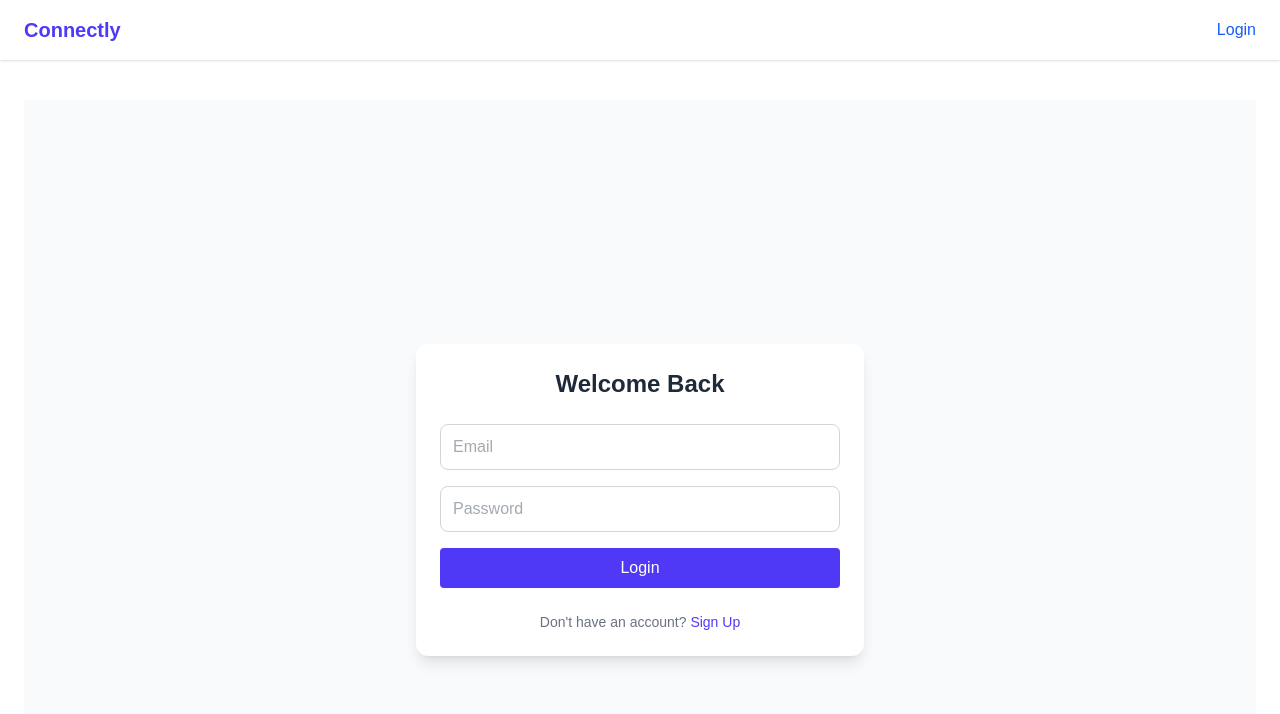
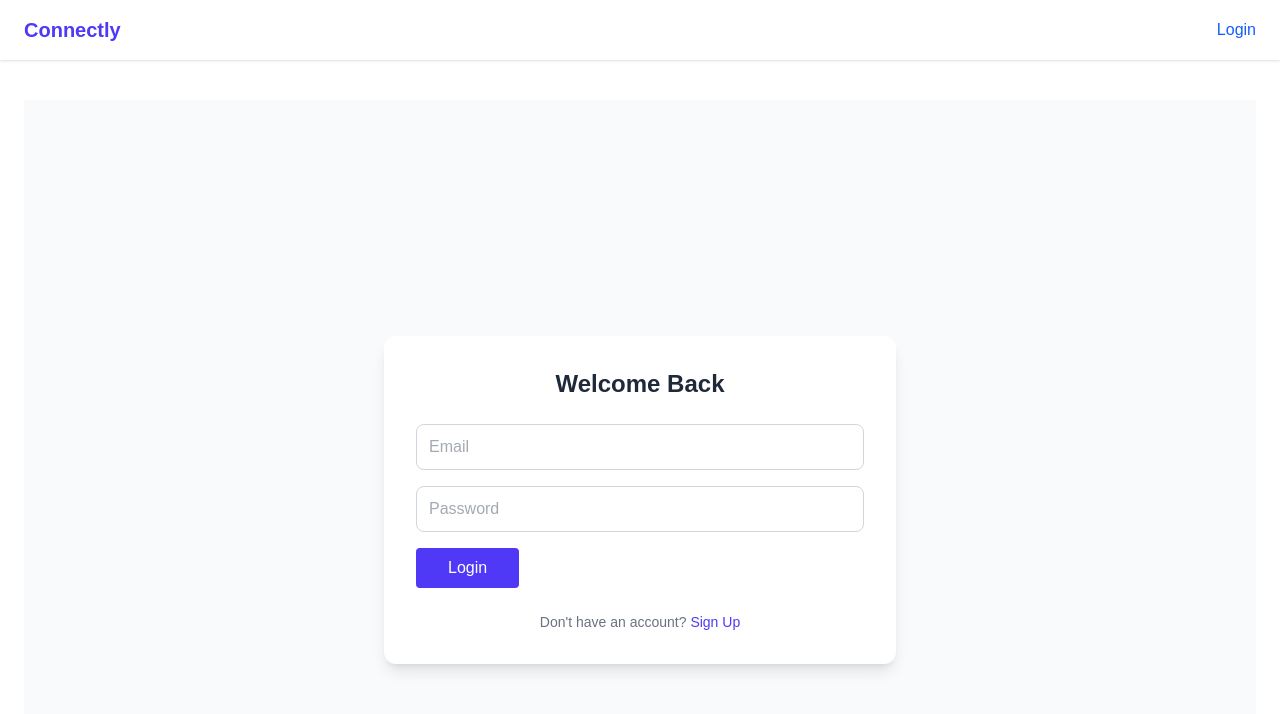
Before and after one commit to Tshergzeh/connectly, a Next.js app in the folder frontend/: page /login in a window 1280 px wide. Shown: the top 714 px of the page. Built offline with nearby package versions, Linux system fonts and the light colour scheme; no server answers.

Commit message:
chore: improve responsiveness on login page

```diff
--- a/frontend/app/login/page.jsx
+++ b/frontend/app/login/page.jsx
@@ -2,12 +2,16 @@
 
 import { useRouter } from 'next/navigation';
 import { useState } from 'react';
+import Link from 'next/link';
+
 import Input from '@/components/ui/Input';
 import Button from '@/components/ui/Button';
+import Spinner from '@/components/ui/Spinner';
 import api from '@/lib/api';
 
 export default function LoginPage() {
   const router = useRouter();
+  const [loading, setLoading] = useState(false);
   const [form, setForm] = useState({ email: '', password: '' });
   const [message, setMessage] = useState('');
 
@@ -21,6 +25,7 @@ export default function LoginPage() {
 
   const handleSubmit = async (e) => {
     e.preventDefault();
+    setLoading(true);
     setMessage('');
 
     try {
@@ -42,15 +47,22 @@ export default function LoginPage() {
     } catch (error) {
       console.error('Login Error:', error);
       setMessage(error.response?.data?.error || 'Login failed.');
+    } finally {
+      setLoading(false);
     }
   };
 
   return (
     <div className="flex items-center justify-center min-h-screen bg-gray-50 px-4">
-      <div className="w-full max-w-md bg-white p-6 rounded-xl shadow-lg space-y-6">
-        <h2 className="text-2xl font-bold text-center text-gray-800">Welcome Back</h2>
+      {loading && <Spinner message="Logging in..." />}
+      <div className="w-full max-w-md sm:max-w-lg bg-white p-6 sm:p-8 rounded-xl shadow-lg space-y-6">
+        <h2 className="text-xl sm:text-2xl font-bold text-center text-gray-800">Welcome Back</h2>
         <form onSubmit={handleSubmit} className="space-y-4">
+          <label htmlFor="email" className="sr-only">
+            Email
+          </label>
           <Input
+            id="email"
             type="email"
             name="email"
             placeholder="Email"
@@ -58,7 +70,12 @@ export default function LoginPage() {
             onChange={handleChange}
             required
           />
+
+          <label htmlFor="password" className="sr-only">
+            Password
+          </label>
           <Input
+            id="password"
             type="password"
             name="password"
             placeholder="Password"
@@ -67,18 +84,18 @@ export default function LoginPage() {
             required
           />
 
-          <Button type="submit" className="w-full">
-            Login
+          <Button type="submit" className="w-full sm:w-auto sm:px-8" disabled={loading}>
+            {loading ? 'Logging in...' : 'Login'}
           </Button>
         </form>
 
         {message && <p className="text-center text-sm text-gray-600">{message}</p>}
 
         <p className="text-center text-sm text-gray-500">
-          Don't have an account?{' '}
-          <a href="/signup" className="text-indigo-600 hover:underline">
+          Don&apos;t have an account?{' '}
+          <Link href="/signup" className="text-indigo-600 hover:underline">
             Sign Up
-          </a>
+          </Link>
         </p>
       </div>
     </div>
```
